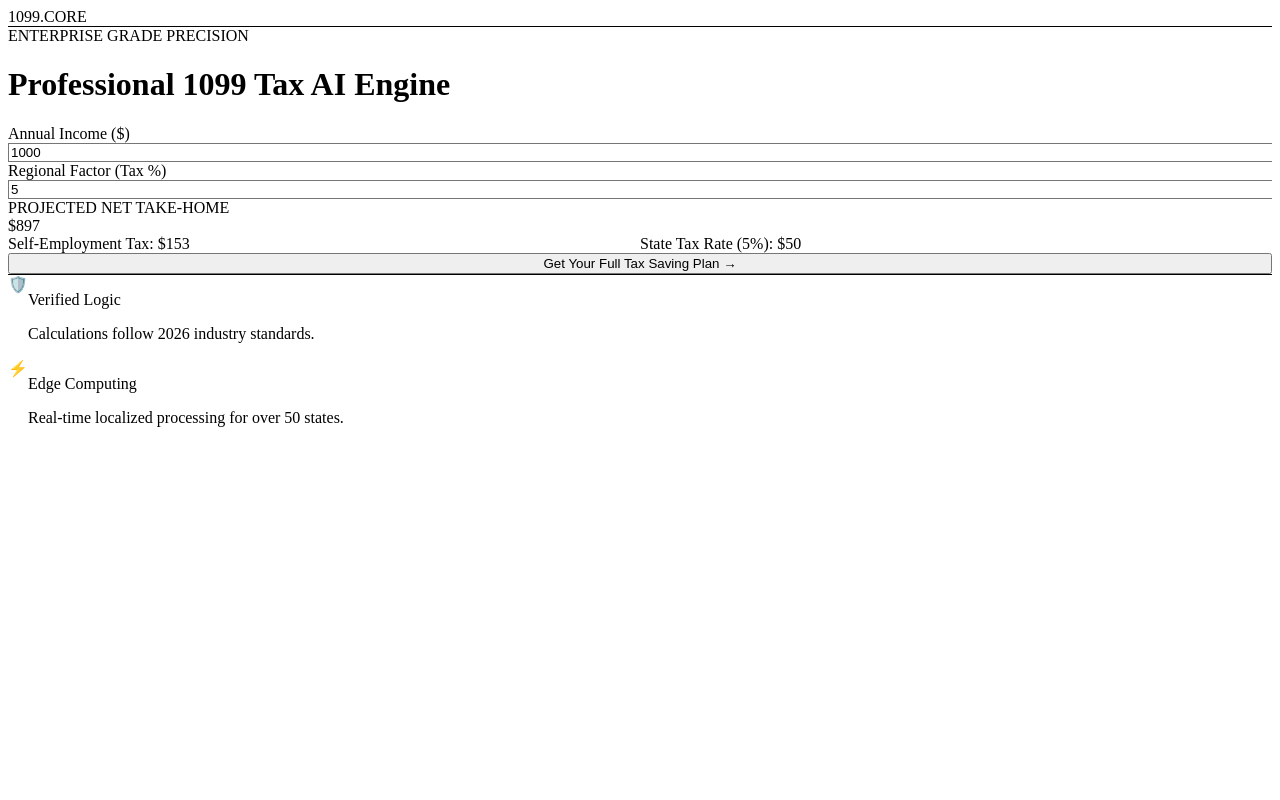
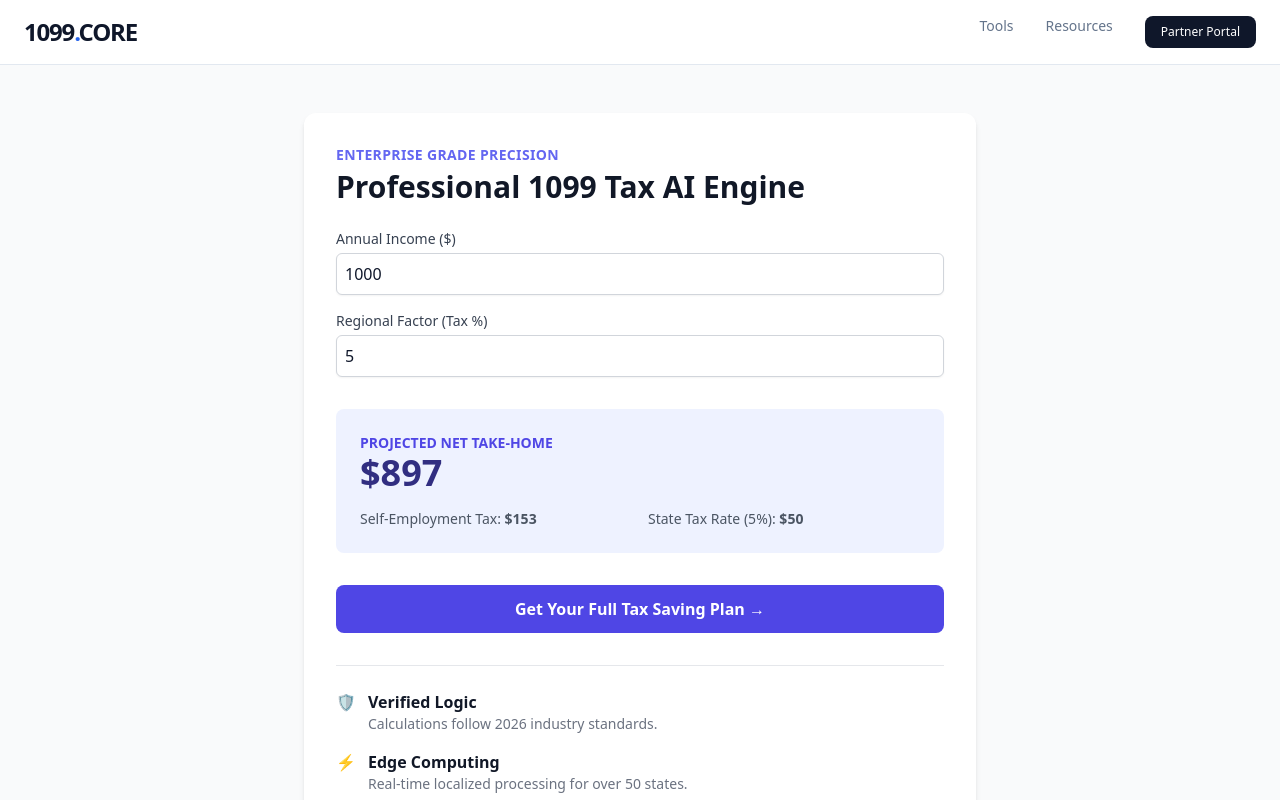
Before and after one commit to ekawahara01/tax-ai-frontend, a Next.js app: page / in a window 1280 px wide. Shown: the top 800 px of the page. Built offline with nearby package versions, Linux system fonts and the light colour scheme.

Commit message:
Downgrade to Tailwind v3 and restore PostCSS config for design consistency

```diff
--- /dev/null
+++ b/postcss.config.js
@@ -0,0 +1,6 @@
+module.exports = {
+    plugins: {
+        tailwindcss: {},
+        autoprefixer: {},
+    },
+}
--- /dev/null
+++ b/tailwind.config.js
@@ -0,0 +1,21 @@
+/** @type {import('tailwindcss').Config} */
+module.exports = {
+    content: [
+        './app/**/*.{js,ts,jsx,tsx}',
+        './pages/**/*.{js,ts,jsx,tsx}',
+        './components/**/*.{js,ts,jsx,tsx}',
+    ],
+    theme: {
+        extend: {
+            colors: {
+                brand: {
+                    navy: '#0F172A',
+                    slate: '#334155',
+                    gold: '#B45309',
+                    emerald: '#065F46'
+                }
+            }
+        },
+    },
+    plugins: [],
+}
```
Also changed, not shown: package.json (+11 -12 lines), 1 other file (tests, documents, lock files or other folders).
